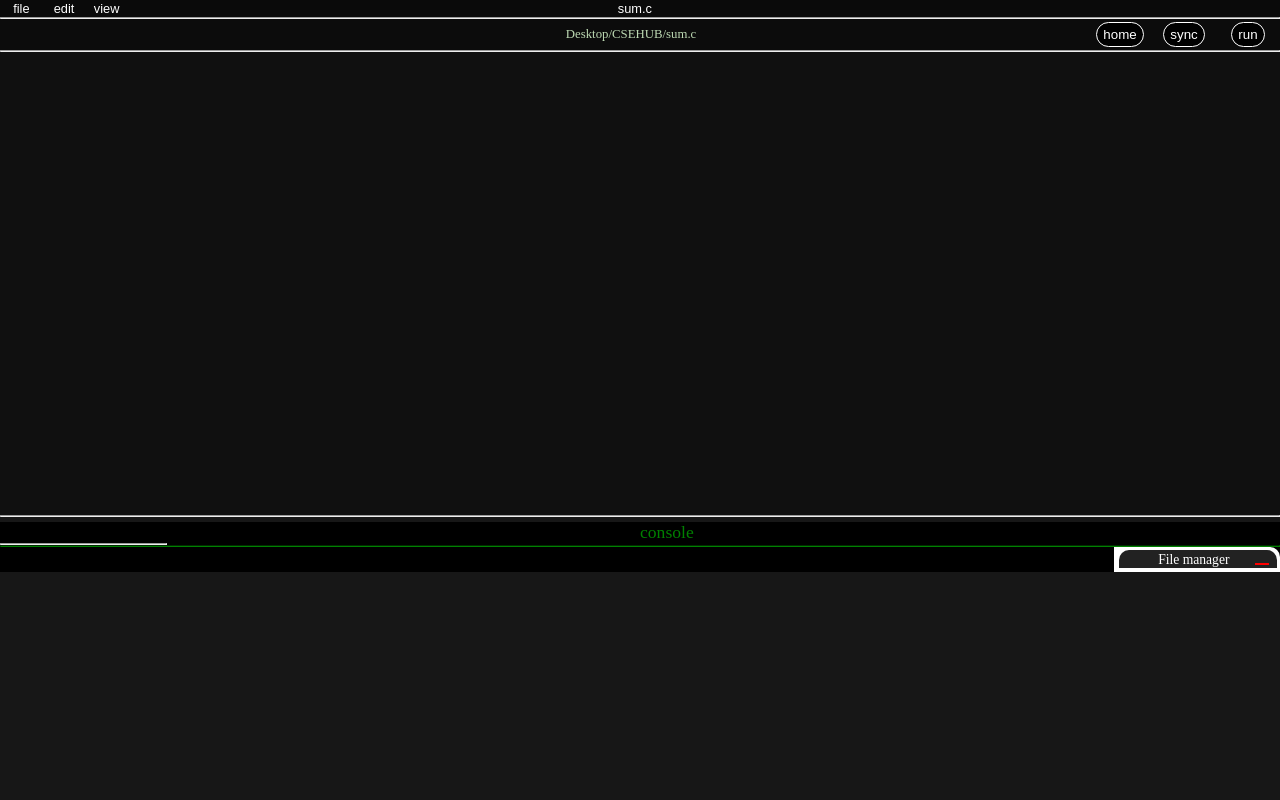
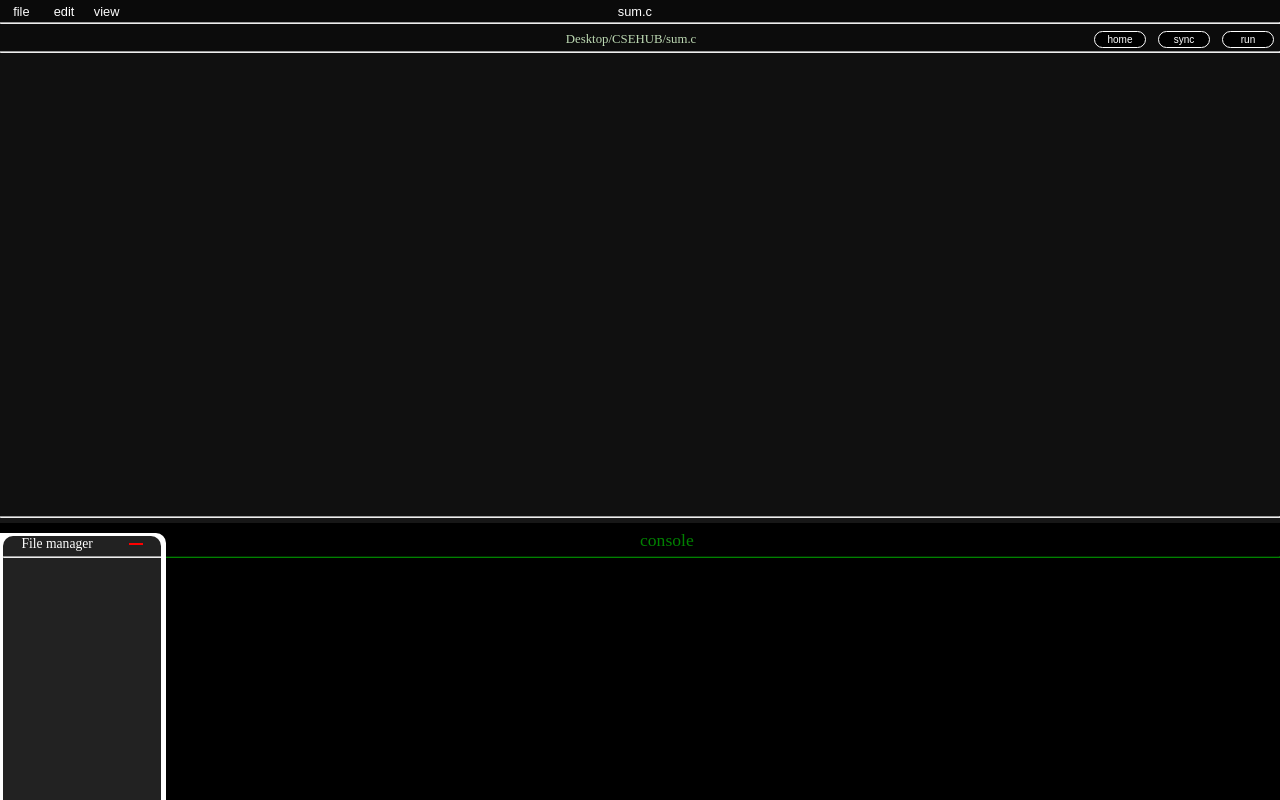
Before and after one commit to gaureshpai/MedTrack, a Next.js app: page / in a window 1280 px wide. Shown: the top 800 px of the page. Built offline with nearby package versions, Linux system fonts and the light colour scheme.

Commit message:
style changes done

```diff
--- a/app/layout.tsx
+++ b/app/layout.tsx
@@ -1,5 +1,6 @@
 import type { Metadata } from "next";
 import Navbar from "./components/Navbar";
+import "@/public/styles/globals.css"
 
 export const metadata: Metadata = {
     title: "Mini Project",
--- a/app/page.tsx
+++ b/app/page.tsx
@@ -2,21 +2,41 @@ import React from 'react'
 
 const page = () => {
     return (
-        <div>
+        // <div>
+        //     <textarea className="code" defaultValue={""} />
+        //     <hr className="under_textarea" />
+        //     <div className="console">
+        //         <p className="console_heading">console</p>
+        //         <hr className="file_manager_hr" />
+        //         <hr className="console_hr" />
+        //         <div className="file_manager_background">
+        //             <div className="file_manager">
+        //                 <p className="file_manager_text">File manager</p>
+        //                 <button className="close_button" />
+        //             </div>
+        //         </div>
+        //     </div>
+        // </div>
+        <>
+
   <textarea className="code" defaultValue={""} />
   <hr className="under_textarea" />
+  {/* a */}
   <div className="console">
     <p className="console_heading">console</p>
-                <hr className="file_manager_hr" />
     <hr className="console_hr" />
     <div className="file_manager_background">
       <div className="file_manager">
+        <div className="a">
           <p className="file_manager_text">File manager</p>
           <button className="close_button" />
         </div>
+        <hr className="file_manager_hr" />
       </div>
     </div>
   </div>
+</>
+
     )
 }
 
--- a/public/styles/globals.css
+++ b/public/styles/globals.css
@@ -1,14 +1,15 @@
-body {
+body{
     margin: 0;
     height: 100vh;
     width: 100vw;
+    min-width: 870px;
     background: rgba(0, 0, 0, 0.910);
     overflow: hidden;
 }
 
     .primary_head {
         width: 100%;
-    height: 3%;
+        height: 22px;
         background: rgba(0, 0, 0, 0.573);
         margin: none;
         display: grid;
@@ -16,39 +17,35 @@ body {
         justify-items: center;
     }
 
-.file,
-.edit,
-.view,
-.prgm_name {
-    position: relative;
-    color: white;
-    display: inline;
-    background: rgba(0, 0, 0, 0);
-    border: none;
-    font-size: 80%;
+
+.file,.edit,.view,.prgm_name{
+    position:relative;
+    color:white;
+    display:inline;
+    background:rgba(0, 0, 0, 0);
+    border:none;
+    font-size:80%
 }
-
 .login {
-    height: 80%;
+    height: 17px;
+    width: 4vw;
     position: relative;
     border: 1px solid white;
     border-radius: 70px;
     background: black;
     color: white;
     cursor: pointer;
+    font-size: 10px;
     padding-inline: 10%;
 }
-
-.prgm_name {
-    left: -6%;
+.prgm_name{
+    left:-6%;
 }
-
-hr {
-    position: relative;
-    top: 0%;
-    margin: 0px;
+hr{
+    position:relative;
+    top:0%;
+    margin:0px;
 }
-
 .file_destination_grid {
     width: 100%;
     display: grid;
@@ -56,117 +53,110 @@ hr {
     grid-template-columns: 85% 1fr 1fr 1fr;
     justify-items: center;
     align-items: center;
+    height: 27px;
 }
 
-.file_path_parg {
-    position: relative;
-    color: rgba(189, 217, 179, 1);
+.file_path_parg{
+    position:relative;
+    color:rgba(189, 217, 179, 1);
     text-align: center;
-    left: 8%;
-    display: inline;
+    left:8%;
+    display:inline;
     padding-block: 1vh;
-    margin-block: 0vh;
-    background: rgba(0, 0, 0, 0);
-    font-size: 80%;
+    margin-block:0vh;
+    background:rgba(0, 0, 0, 0);
+    font-size:80%;
+}
+.code{
+    position:relative;
+    width:100vw;
+    height:58vh;
+    font-size:18px;
+    background:rgba(0, 0, 0, 0.321);
+    color:greenyellow;
+    border:none;
+    resize:none;
+    outline:none;
+    padding:0px;
 }
 
-.code {
-    position: relative;
-    width: 100vw;
-    height: 58vh;
-    font-size: 18px;
-    background: rgba(0, 0, 0, 0.321);
-    color: greenyellow;
-    border: none;
-    resize: none;
-    outline: none;
-    padding: 0px;
+.under_textarea{
+    position:relative;
+    top:-0.6vh;
 }
+.console{
+    overflow:hidden;
+    position:relative;;
+    background:black;
+    height:100vh;
+    width:100%;
 
-.under_textarea {
-    position: relative;
-    top: -0.6vh;
+    top:-0.6%;
 }
-
-.console {
-    overflow: hidden;
-    position: relative;
-    background: black;
-    height: 33%;
-    width: 100%;
-    top: -0.6%;
-}
-
-.file_manager_background {
+.file_manager_background{
     position: relative;
     overflow: hidden;
-    top: -6%;
+    top: -13px;
     background: white;
     width: 13%;
     height: 95%;
     border-radius: 0px 10px 0px 0px;
-    float: right;
-    /* Updated float property */
+    min-width: 160px;
 }
+.file_manager{
 
-.file_manager {
     position: relative;
-    overflow: hidden;
-    margin: 2%;
-    background: rgba(0, 0, 0, 0.866);
-    width: 95%;
-    height: 99%;
-    border-radius: 10px 10px 0px 0px;
-    float: right;
-    /* Updated float property */
+    overflow:hidden;
+    margin:2%;
+    background:rgba(0, 0, 0, 0.866);
+    width:95%;
+    height:99%;
+    border-radius:10px 10px 0px 0px;
 }
-
 .file_manager_hr {
     z-index: 5;
     position: relative;
-    top: 6%;
-    width: 12.9%;
+    top: 4px;
+    width: 100%;
+}
+.a{
+    display: flex;
+    flex-wrap: nowrap;
+    justify-content: space-around;
+    place-items: center;
 }
 
-.file_manager_text {
+
+.file_manager_text{
     position: relative;
-    display: inline;
-    margin: 0px;
+    display:inline;
+    margin:0px;
     font-size: 85%;
-    color: white;
-    padding-left: 25%;
-    top: 1%;
+    color:white;
+    /* padding-left:25%; */
+    top:1%;
 }
 
-.close_button {
+.close_button{
     position: relative;
     background: red;
     border: none;
     height: 1%;
     width: 9%;
-    left: 16%;
     top: 0%;
+
 }
-
 .console_hr {
     position: relative;
-    top: 5.5%;
+    top: 12px;
     border-color: green;
 }
+.console_heading{
+    position: relative;
+    display:inline;
+    top:7px;
+    left:50%;
+    color:green;
+    font-size: 110%;
 
-.console_heading {
-    position: relative;
-    display: inline;
-    top: 3%;
-    left: 50%;
-    color: green;
-    font-size: 110%;
 }
-
-/* Add line numbering style */
-.code::before {
-    content: counter(line);
-    counter-increment: line;
-    padding-right: 10px;
-    color: #555;
-}
```
Lines whose indentation alone changed are shown as unchanged.
